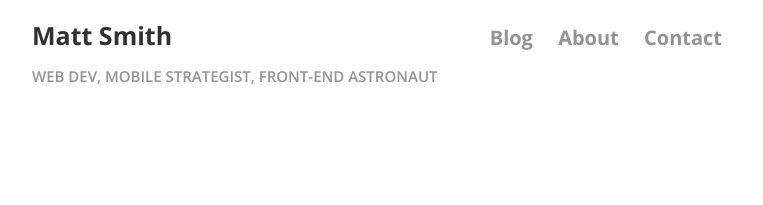
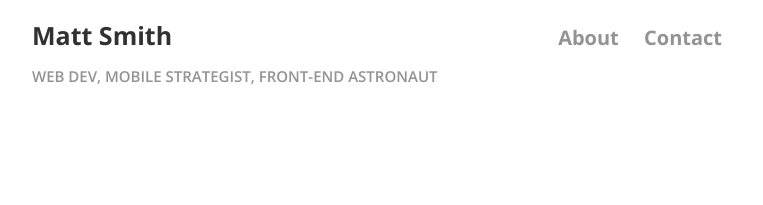
Before and after one commit to AllThingsSmitty/allthingssmitty.github.io, a Jekyll site: the page built from index.html, in a window 1280 px wide. Shown: the top 205 px of the page, without its empty margins (258-1021 px from the left). Built offline with Jekyll 4.4.1, drawn with Linux system fonts in a browser that asks for light colours; nearby versions of some CDN libraries; the list of posts is cut into pages by our own code; comment, search, counter and statistics services are not loaded.

Commit message:
Removed nav link

```diff
--- a/_layouts/default.html
+++ b/_layouts/default.html
@@ -16,7 +16,6 @@
                 <a href="{{ site.baseurl }}/">{{ site.title }}</a>
               </h3>
             </li>
-            <li><a href="{{ site.baseurl }}/">Blog</a></li>
             <li><a href="{{ site.baseurl }}/about">About</a></li>
             <li><a href="{{ site.baseurl }}/contact">Contact</a></li>
           </ul>
```
